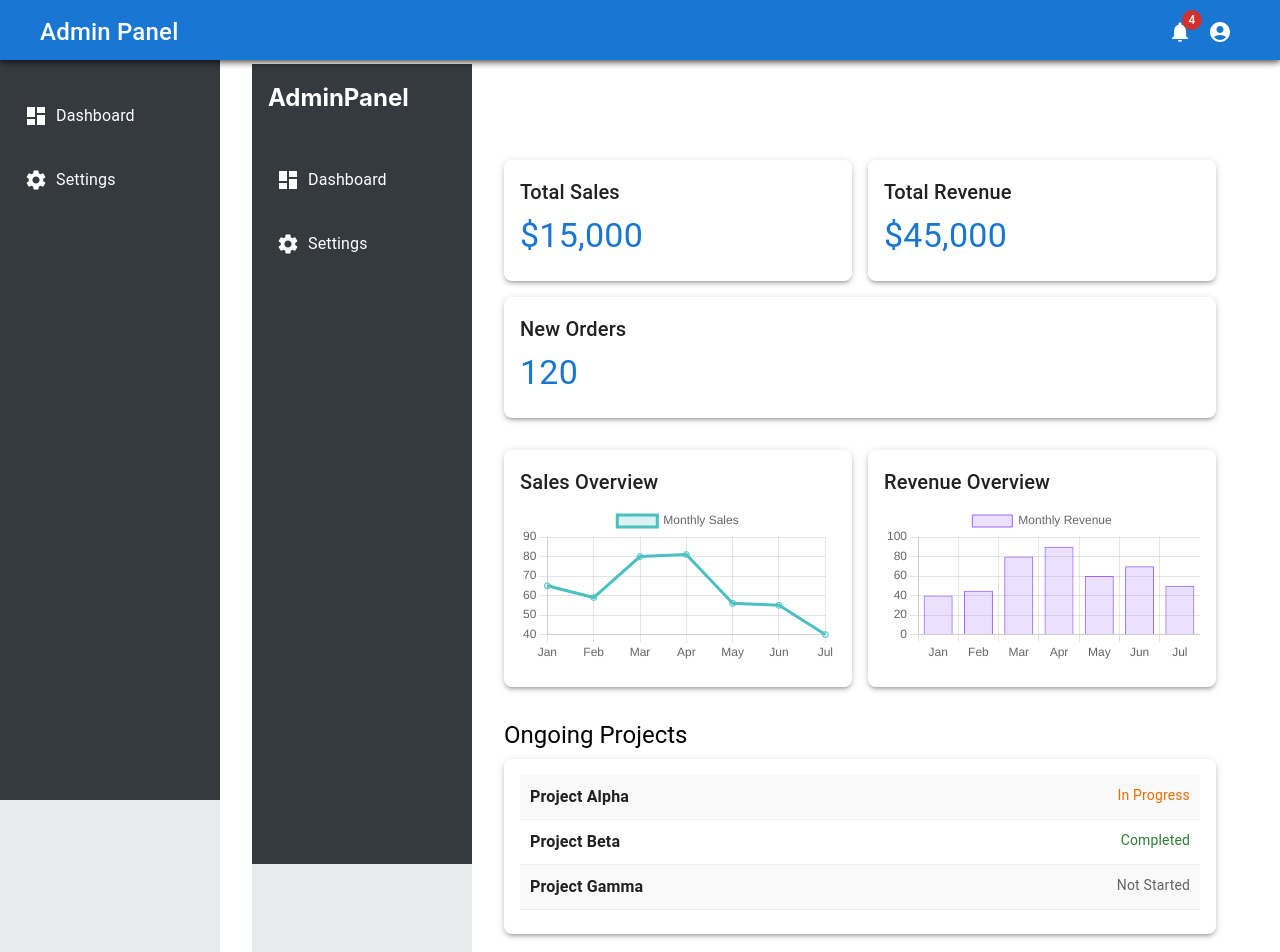
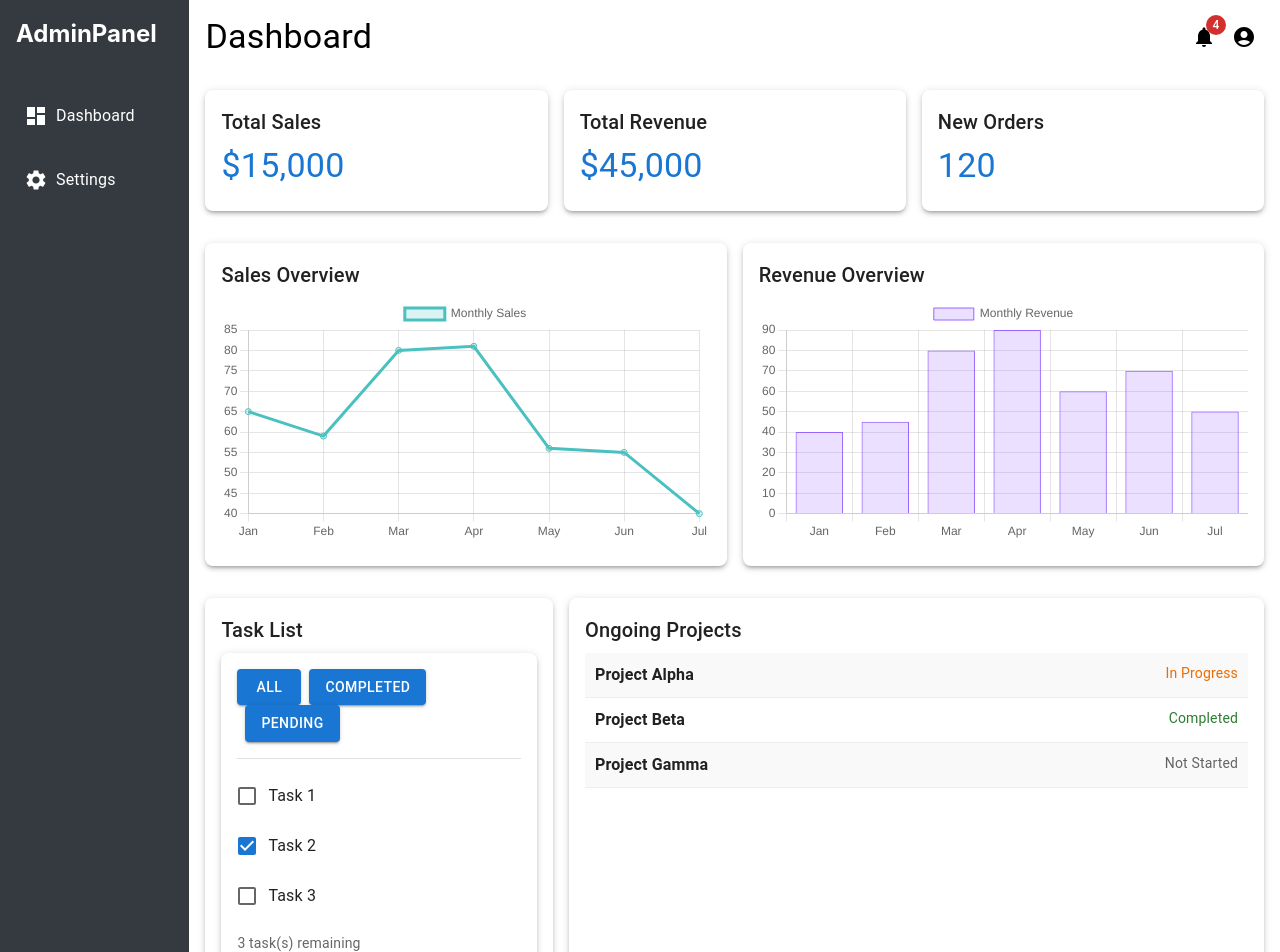
Before and after one commit to haseebbsal/admin-panel-jbscode, a Next.js app: page /dashboard in a window 1280 px wide. Shown: the top 952 px of the page. Built offline with nearby package versions, Linux system fonts and the light colour scheme.

Commit message:
all errors fixed

```diff
--- a/src/app/components/Header.tsx
+++ b/src/app/components/Header.tsx
@@ -1,7 +1,4 @@
 "use client";
-
-"use client";
-
 import React from 'react';
 import { AppBar, Toolbar, Typography, IconButton, Badge } from '@mui/material';
 import NotificationsIcon from '@mui/icons-material/Notifications';
--- /dev/null
+++ b/src/app/components/NotificationDrawer.tsx
@@ -0,0 +1,60 @@
+"use client";
+
+// src/components/NotificationDrawer.tsx
+
+import React, { useState } from 'react';
+import { Drawer, List, ListItem, ListItemText, IconButton, Badge, Box, Typography } from '@mui/material';
+import NotificationsIcon from '@mui/icons-material/Notifications';
+
+const notifications = [
+    'New user: Alice Johnson',
+    'Server usage high',
+    'System update available',
+    'Failed login attempt',
+  ];
+
+
+const NotificationDrawer: React.FC = () => {
+  const [open, setOpen] = useState(false);
+
+  const toggleDrawer = (open: boolean) => (event: React.KeyboardEvent | React.MouseEvent) => {
+    if (
+      (event as React.KeyboardEvent).type === 'keydown' &&
+      ((event as React.KeyboardEvent).key === 'Tab' || (event as React.KeyboardEvent).key === 'Shift')
+    ) {
+      return;
+    }
+    setOpen(open);
+  };
+
+  return (
+    <div>
+      <IconButton color="inherit" onClick={toggleDrawer(true)}>
+        <Badge badgeContent={notifications.length} color="error">
+          <NotificationsIcon />
+        </Badge>
+      </IconButton>
+      <Drawer anchor="right" open={open} onClose={toggleDrawer(false)}>
+        <Box
+          sx={{ width: 250 }}
+          role="presentation"
+          onClick={toggleDrawer(false)}
+          onKeyDown={toggleDrawer(false)}
+        >
+          <Typography variant="h6" sx={{ padding: '16px', borderBottom: '1px solid #ddd' }}>
+            Notifications
+          </Typography>
+          <List>
+            {notifications.map((text, index) => (
+              <ListItem button key={index}>
+                <ListItemText primary={text} />
+              </ListItem>
+            ))}
+          </List>
+        </Box>
+      </Drawer>
+    </div>
+  );
+};
+
+export default NotificationDrawer;
--- /dev/null
+++ b/src/app/components/TaskList.tsx
@@ -0,0 +1,90 @@
+// src/components/TaskList.tsx
+
+"use client";
+
+import React, { useState } from 'react';
+import { Card, CardContent, Typography, Box, Checkbox, FormControlLabel, Divider, Button } from '@mui/material';
+
+interface Task {
+  name: string;
+  completed: boolean;
+}
+
+const initialTasks: Task[] = [
+  { name: 'Task 1', completed: false },
+  { name: 'Task 2', completed: true },
+  { name: 'Task 3', completed: false },
+  // Add more tasks as needed
+];
+
+const TaskList: React.FC = () => {
+  const [tasks, setTasks] = useState<Task[]>(initialTasks);
+  const [filter, setFilter] = useState<'all' | 'completed' | 'pending'>('all');
+
+  const handleCheckboxChange = (index: number) => {
+    const newTasks = tasks.map((task, i) =>
+      i === index ? { ...task, completed: !task.completed } : task
+    );
+    setTasks(newTasks);
+  };
+
+  const filteredTasks = tasks.filter(task => {
+    if (filter === 'completed') return task.completed;
+    if (filter === 'pending') return !task.completed;
+    return true; // 'all'
+  });
+
+  const handleFilterChange = (newFilter: 'all' | 'completed' | 'pending') => {
+    setFilter(newFilter);
+  };
+
+  return (
+    <Card sx={{ borderRadius: 2, boxShadow: 3 }}>
+      <CardContent>
+        {/* <Typography variant="h6" gutterBottom>
+          Task List
+        </Typography> */}
+        <Box mb={2}>
+          <Button variant="contained" onClick={() => handleFilterChange('all')}>
+            All
+          </Button>
+          <Button variant="contained" onClick={() => handleFilterChange('completed')} sx={{ ml: 1 }}>
+            Completed
+          </Button>
+          <Button variant="contained" onClick={() => handleFilterChange('pending')} sx={{ ml: 1 }}>
+            Pending
+          </Button>
+        </Box>
+        <Divider />
+        <Box mt={2}>
+          {filteredTasks.length === 0 ? (
+            <Typography variant="body2" color="textSecondary">
+              No tasks available.
+            </Typography>
+          ) : (
+            filteredTasks.map((task, index) => (
+              <Box key={index} display="flex" alignItems="center" mb={1}>
+                <FormControlLabel
+                  control={
+                    <Checkbox
+                      checked={task.completed}
+                      onChange={() => handleCheckboxChange(index)}
+                    />
+                  }
+                  label={task.name}
+                />
+              </Box>
+            ))
+          )}
+        </Box>
+        <Box mt={2}>
+          <Typography variant="body2" color="textSecondary">
+            {filteredTasks.length} task(s) remaining
+          </Typography>
+        </Box>
+      </CardContent>
+    </Card>
+  );
+};
+
+export default TaskList;
--- /dev/null
+++ b/src/app/components/UserProfileMenu.tsx
@@ -0,0 +1,38 @@
+// src/components/UserProfileMenu.tsx
+
+"use client";
+
+import React, { useState } from 'react';
+import { Menu, MenuItem, IconButton } from '@mui/material';
+import AccountCircle from '@mui/icons-material/AccountCircle';
+
+const UserProfileMenu: React.FC = () => {
+  const [anchorEl, setAnchorEl] = useState<null | HTMLElement>(null);
+
+  const handleClick = (event: React.MouseEvent<HTMLElement>) => {
+    setAnchorEl(event.currentTarget);
+  };
+
+  const handleClose = () => {
+    setAnchorEl(null);
+  };
+
+  return (
+    <div>
+      <IconButton color="inherit" onClick={handleClick}>
+        <AccountCircle />
+      </IconButton>
+      <Menu
+        anchorEl={anchorEl}
+        open={Boolean(anchorEl)}
+        onClose={handleClose}
+      >
+        <MenuItem onClick={handleClose}>Profile</MenuItem>
+        <MenuItem onClick={handleClose}>My account</MenuItem>
+        <MenuItem onClick={handleClose}>Logout</MenuItem>
+      </Menu>
+    </div>
+  );
+};
+
+export default UserProfileMenu;
--- a/src/app/dashboard/page.tsx
+++ b/src/app/dashboard/page.tsx
@@ -1,10 +1,15 @@
+// src/pages/dashboard.tsx
+
 "use client";
 
 import React from 'react';
-import Layout from '../layout';
+// import Layout from '../layout';
 import { Line, Bar } from 'react-chartjs-2';
 import { Chart as ChartJS, LineElement, BarElement, Title, Tooltip, Legend, CategoryScale, LinearScale, PointElement } from 'chart.js';
 import { Box, Typography, Card, CardContent } from '@mui/material';
+import NotificationDrawer from '../components/NotificationDrawer';
+import UserProfileMenu from '../components/UserProfileMenu';
+import TaskList from '../components/TaskList';
 
 ChartJS.register(LineElement, BarElement, Title, Tooltip, Legend, CategoryScale, LinearScale, PointElement);
 
@@ -42,12 +47,15 @@ const ongoingProjects = [
 
 const Dashboard: React.FC = () => {
   return (
-    <Layout>
-      {/* <Typography variant="h4" gutterBottom>
-        Dashboard
-      </Typography> */}
-
-      <Box mb={4} />
+    <div className='w-full pt-4'>
+    <Box  />
+      <Box display="flex" justifyContent="space-between" alignItems="center" mb={4}>
+        <Typography variant="h4">Dashboard</Typography>
+        <Box display="flex" alignItems="center">
+          <NotificationDrawer />
+          <UserProfileMenu />
+        </Box>
+      </Box>
       <Box display="flex" gap={2} flexWrap="wrap" mb={4}>
         <Card sx={{ flex: 1, minWidth: '300px', borderRadius: 2, boxShadow: 3 }}>
           <CardContent>
@@ -98,12 +106,20 @@ const Dashboard: React.FC = () => {
           </CardContent>
         </Card>
       </Box>
-      <Box>
-        <Typography variant="h5" gutterBottom>
-          Ongoing Projects
-        </Typography>
-        <Card sx={{ borderRadius: 2, boxShadow: 3 }}>
+      <Box display="flex" gap={2} flexWrap="wrap" mb={4}>
+        <Card sx={{ flex: 1, minWidth: '250px', borderRadius: 2, boxShadow: 3 }}>
           <CardContent>
+            <Typography variant="h6" gutterBottom>
+              Task List
+            </Typography>
+            <TaskList />
+          </CardContent>
+        </Card>
+        <Card sx={{ flex: 2, minWidth: '400px', borderRadius: 2, boxShadow: 3 }}>
+          <CardContent>
+            <Typography variant="h6" gutterBottom>
+              Ongoing Projects
+            </Typography>
             <Box
               sx={{
                 maxHeight: 300,
@@ -133,7 +149,7 @@ const Dashboard: React.FC = () => {
           </CardContent>
         </Card>
       </Box>
-    </Layout>
+    </div>
   );
 };
 
--- a/src/app/global.css
+++ b/src/app/global.css
@@ -37,8 +37,8 @@ html, body {
   background-color: #343a40;
   color: #fff;
   padding: 1rem;
-  position: fixed;
-  height: 100%;
+  /* position: fixed;s */
+  /* height: 100%; */
   display: flex;
   flex-direction: column;
 }
--- a/src/app/layout.tsx
+++ b/src/app/layout.tsx
@@ -10,13 +10,11 @@ const Layout: React.FC<{ children: React.ReactNode }> = ({ children }) => {
   return (
     <html>
       <body>
-        <div className="container">
-          <Sidebar />
-          <div className="main-content">
-            <Header />
-            <main>{children}</main>
-          </div>
+        <div className='flex gap-4 pr-4'>
+        <Sidebar/>
+        {children}
         </div>
+
       </body>
     </html>
   );
--- a/src/app/settings/page.tsx
+++ b/src/app/settings/page.tsx
@@ -6,11 +6,11 @@ import { Card, CardContent, Typography, TextField, Button, Box, Grid } from '@mu
 
 const Settings: React.FC = () => {
   return (
-    <Layout>
-      {/* <Typography variant="h4" gutterBottom>
+    <div className='min-h-[100vh] pt-4'>
+      {/* <Box mb={-6} /> */}
+      <Typography variant="h4" gutterBottom>
         Settings
-      </Typography> */}
-      <Box mb={4} />
+      </Typography>
       <Box display="flex" flexDirection="column" gap={3}>
         <Card sx={{ borderRadius: 2, boxShadow: 3 }}>
           <CardContent>
@@ -56,7 +56,7 @@ const Settings: React.FC = () => {
           </CardContent>
         </Card>
       </Box>
-    </Layout>
+    </div>
   );
 };
 
--- a/tailwind.config.js
+++ /dev/null
@@ -1,11 +0,0 @@
-/** @type {import('tailwindcss').Config} */
-module.exports = {
-  content: [
-    "./pages/**/*.{js,ts,jsx,tsx}",
-    "./components/**/*.{js,ts,jsx,tsx}",
-  ],
-  theme: {
-    extend: {},
-  },
-  plugins: [],
-}
```
